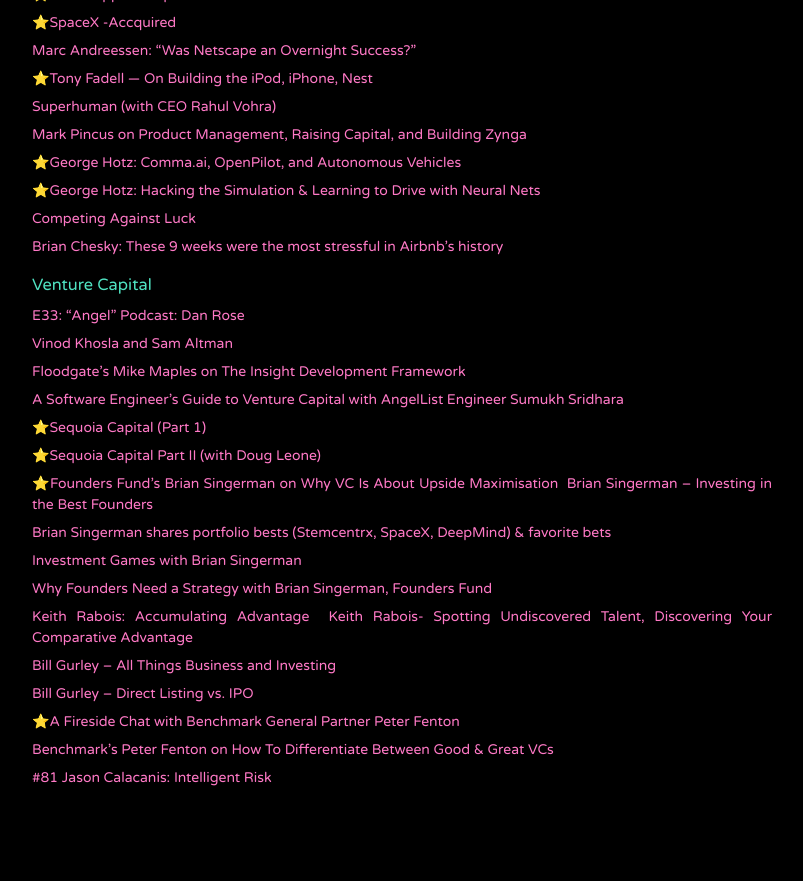
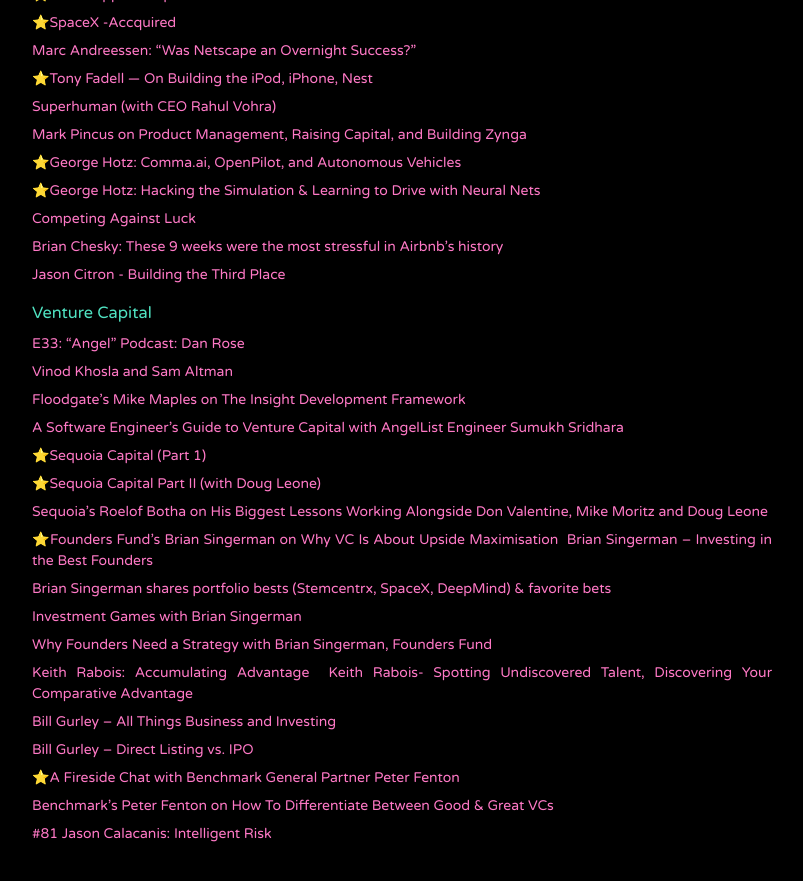
Before and after one commit to jithendrabsy/thoughts, a Jekyll site: the page built from _posts/2040-12-02-audio.md, in a window 1280 px wide and 900 px high, scrolled down 1610 px. Shown: the top 881 px of the window, without its empty margins (238-1041 px from the left). Built offline with Jekyll 4.4.1, drawn with Linux system fonts in a browser that asks for light colours; nearby versions of some CDN libraries; before the commit the page ends 2454 px from its top, so only the background shows below that.

Commit message:
Update Pods

```diff
--- a/_posts/2040-12-02-audio.md
+++ b/_posts/2040-12-02-audio.md
@@ -117,6 +117,8 @@
 
 [Brian Chesky: These 9 weeks were the most stressful in Airbnb’s history](https://overcast.fm/+QLduFtuqA)
 
+[Jason Citron - Building the Third Place](https://overcast.fm/+Lzu0WMGZU)
+
 
 ### Venture Capital
 
@@ -131,6 +133,8 @@
 ⭐️[Sequoia Capital (Part 1)](https://overcast.fm/+FaxnVsu28)
 
 ⭐️[Sequoia Capital Part II (with Doug Leone)](https://overcast.fm/+FaxleB3SE)
+
+[Sequoia’s Roelof Botha on His Biggest Lessons Working Alongside Don Valentine, Mike Moritz and Doug Leone](https://overcast.fm/+OozPL0EXQ)
 
 ⭐️[Founders Fund’s Brian Singerman on Why VC Is About Upside Maximisation](https://overcast.fm/+EBTDYsCTs)
 ‌
```
Also changed, not shown: _posts/2040-12-01-bookshelf.md (added, +11 -0 lines).
